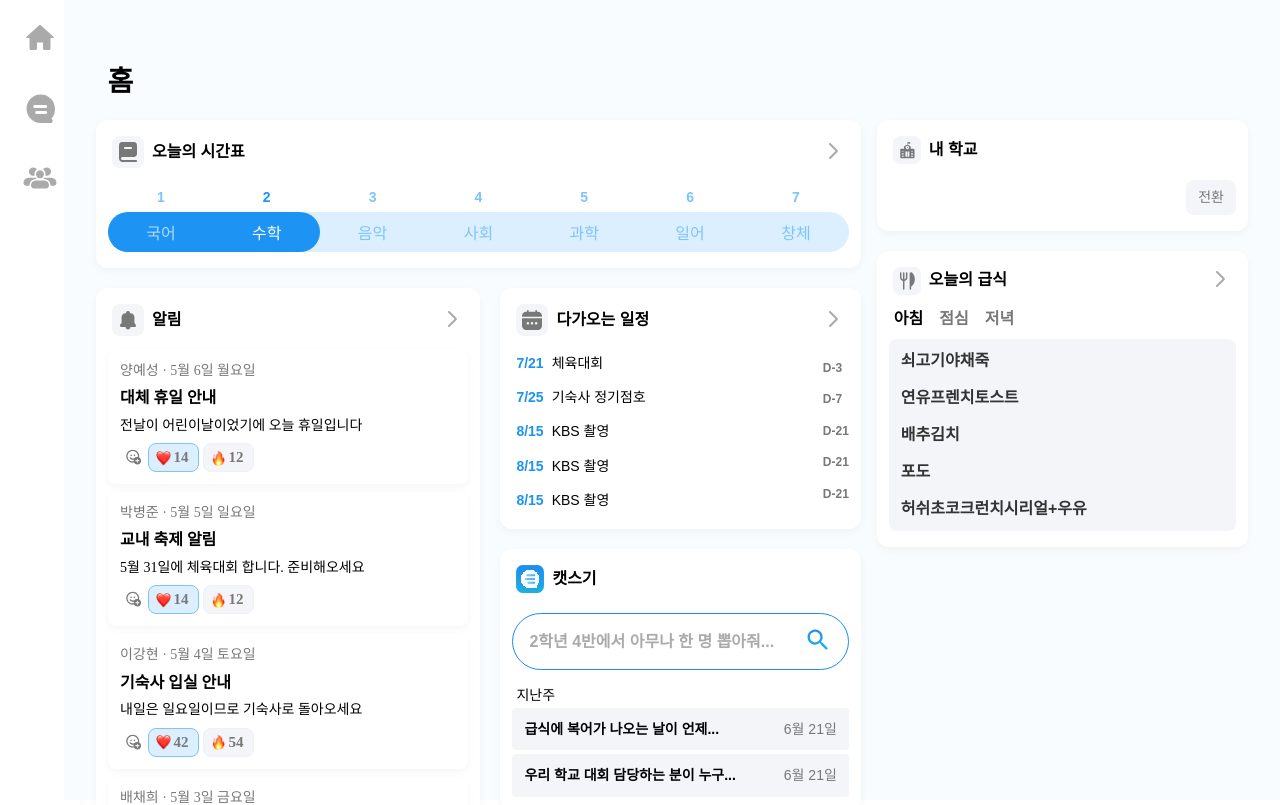
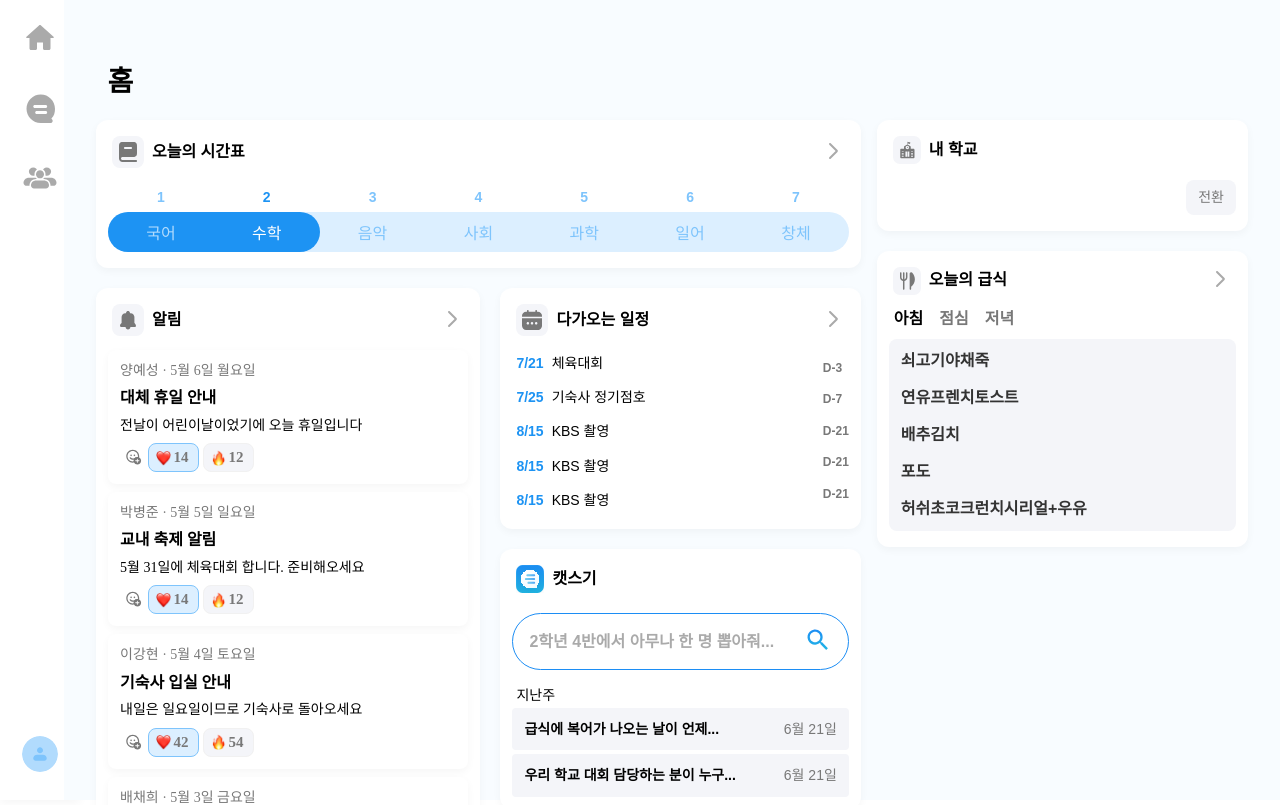
Before and after one commit to apeun-gidaechi/seugi-desktop, a React (Vite) app: page /home in a window 1280 px wide. Shown: the top 805 px of the page. Built offline with nearby package versions, Linux system fonts and the light colour scheme; no server answers; the HTML template or start-up script is replaced by a standard one.

Commit message:
⚡ :: navbar height 설정

```diff
--- a/src/components/Navbar/Navbar.style.ts
+++ b/src/components/Navbar/Navbar.style.ts
@@ -5,7 +5,7 @@ export const SideBarMenu = styled.div`
     position: absolute;
     display: flex;
     width: 80px;
-    height: 115vh;
+    height: 100vh;
     padding: 8px 0px;
     flex-direction: column;
     justify-content: flex-start;
```
